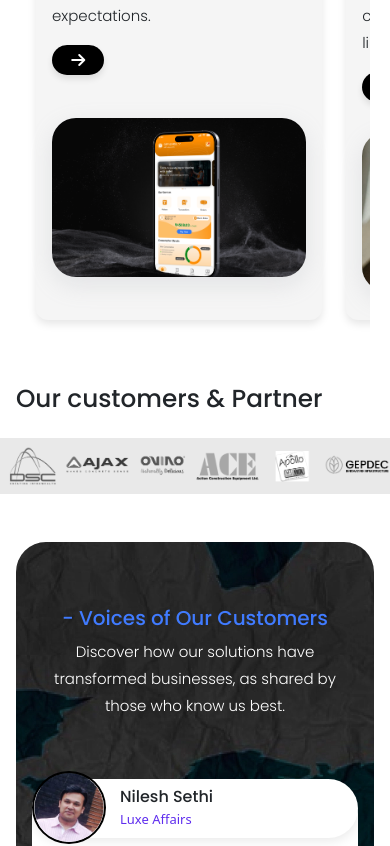
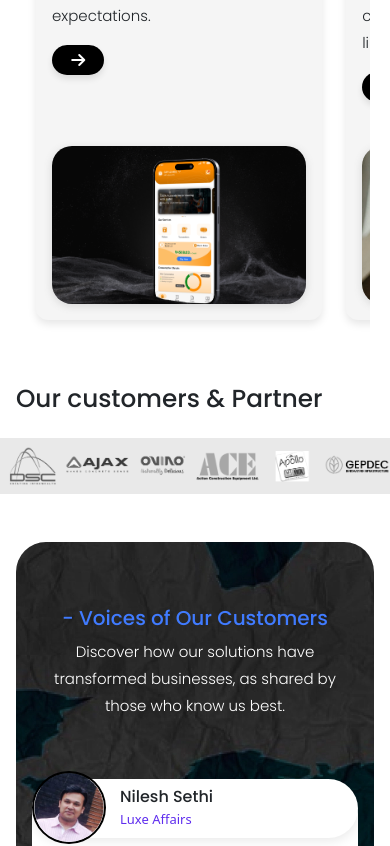
Before and after one commit to SandeepSangvekar/comReactApp, a React (Vite) app: page / in a window 390 px wide. Shown: the part 7064-7910 px from the top of the page. Built offline with nearby package versions, Linux system fonts and the light colour scheme.

Commit message:
project slider of home and footer changes

```diff
--- a/src/components/home/Home.css
+++ b/src/components/home/Home.css
@@ -817,14 +817,20 @@
 }
 .project-img img{
   box-shadow: rgba(149, 157, 165, 0.2) 0px 8px 24px;
-  border-radius: 24px;
+  border-radius: 20px;
 }
 
 @media (max-width: 575.98px) {
   .project-card{
     max-width: 90% !important;
   }
-
+  .project-img{
+    display: flex;
+    align-items: end;
+  }
+  .project-img img{
+    box-shadow: rgba(99, 99, 99, 0.2) 0px 2px 8px 0px;
+  }
 }
 @media (max-width: 767.98px) {
   .proj-img-mob, .exp-img-mob{
--- a/src/components/shared-components/Footer.jsx
+++ b/src/components/shared-components/Footer.jsx
@@ -25,6 +25,7 @@
                                     <h3>Links</h3>
                                     <hr />
                                     <ul className="footer-menu">
+                                        <li><NavLink to="/">Home</NavLink></li>
                                         <li><NavLink to="/about">About us</NavLink></li>
                                         <li><a href="">Meet our Team</a></li>
                                         <li><a href="">News & Media</a></li>
```
